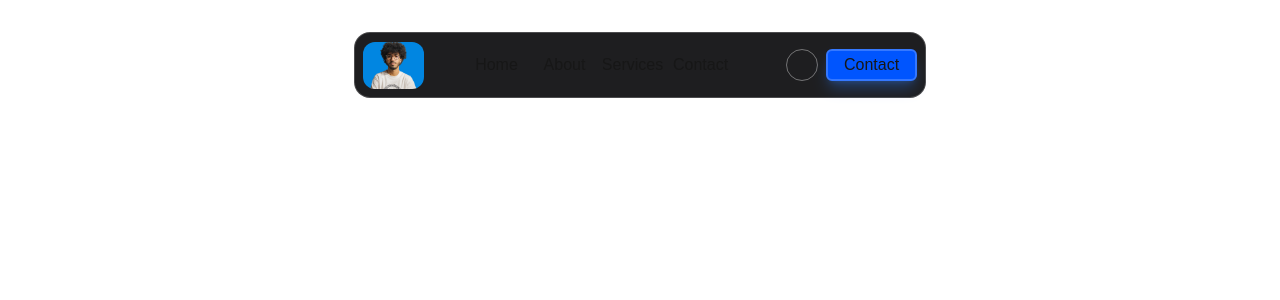
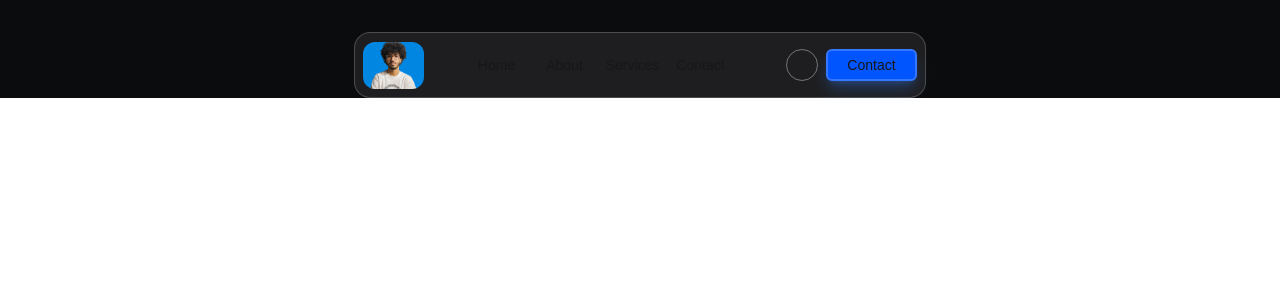
Before and after one commit to parsa-farshah/portfolioparsa, a Next.js app: page / in a window 1280 px wide. Shown: the top 300 px of the page. Built offline with nearby package versions, Linux system fonts and the light colour scheme; some icons are missing.

Commit message:
style add color for icon and fontsize and bg

```diff
--- a/app/components/HoverNavbarText.jsx
+++ b/app/components/HoverNavbarText.tsx
@@ -3,7 +3,7 @@ import { useEffect, useRef } from "react";
 import gsap from "gsap";
 import SplitType from "split-type";
 
-export default function HoverNavbarText({ text }) {
+export default function HoverNavbarText({ text } : {text : string}) {
   const topRef = useRef();
   const bottomRef = useRef();
 
@@ -48,7 +48,7 @@ export default function HoverNavbarText({ text }) {
   }, []);
 
   return (
-    <div className="relative w-[60px] h-[36px] flex items-center justify-center cursor-pointer overflow-hidden">
+    <div className="relative w-[60px] h-[36px] text-sm flex items-center justify-center cursor-pointer overflow-hidden">
       {/* Top text */}
       <span
         ref={topRef}
--- a/app/components/NavBar.jsx
+++ b/app/components/NavBar.tsx
@@ -1,7 +1,7 @@
 import Image from "next/image";
 import HoverNavbarText from "./HoverNavbarText";
 import NightsStayIcon from "@mui/icons-material/NightsStay";
-import MenuIcon from '@mui/icons-material/Menu';
+import MenuIcon from "@mui/icons-material/Menu";
 export default function NavBar() {
   return (
     <div className="w-[80%] md:w-[572px] h-[66px] bg-[#1e1e20] mx-auto border border-[#e9e9e93a] rounded-2xl mt-8 p-2 flex justify-between items-center">
@@ -30,7 +30,12 @@ export default function NavBar() {
         {/* dark light icon */}
         <div className="w-8 h-8 rounded-full border border-[#ffffff60] flex justify-center items-center">
           <NightsStayIcon
-            sx={{ width: "20px", height: "20px", cursor: "pointer" }}
+            sx={{
+              width: "20px",
+              height: "20px",
+              cursor: "pointer",
+              color: "white",
+            }}
           />
         </div>
         {/* contact */}
@@ -41,7 +46,12 @@ export default function NavBar() {
         {/* dark light icon */}
         <div className="w-8 h-8 rounded-md border border-[#ffffff5e] flex justify-center items-center md:hidden">
           <MenuIcon
-            sx={{ width: "20px", height: "20px", cursor: "pointer" }}
+            sx={{
+              width: "20px",
+              height: "20px",
+              cursor: "pointer",
+              color: "white",
+            }}
           />
         </div>
       </div>
--- a/app/page.tsx
+++ b/app/page.tsx
@@ -2,7 +2,7 @@ import NavBar from "./components/NavBar";
 
 export default function Home() {
   return (
-    <div>
+    <div className="bg-[#0b0c0e] w-full h-fit flex">
       <NavBar />
     </div>
   );
--- /dev/null
+++ b/app/store.tsx
@@ -0,0 +1 @@
+import { create } from "zustand";
--- a/package.json
+++ b/package.json
@@ -17,7 +17,8 @@
     "next": "16.1.6",
     "react": "19.2.3",
     "react-dom": "19.2.3",
-    "split-type": "^0.3.4"
+    "split-type": "^0.3.4",
+    "zustand": "^5.0.11"
   },
   "devDependencies": {
     "@tailwindcss/postcss": "^4",
```
Also changed, not shown: 1 other file (tests, documents, lock files or other folders).
